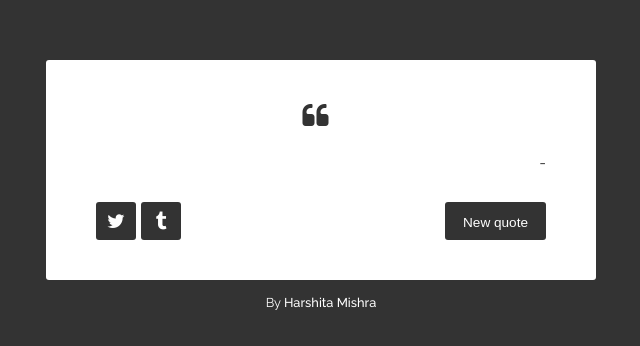
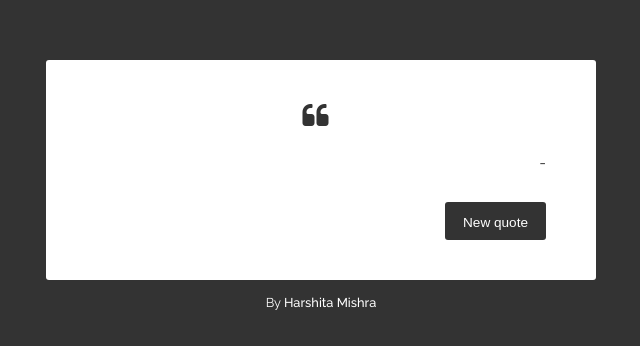
Before and after one commit to Harshita7317/Motivational-Quotes, a plain HTML site: page index.html in a window 1280 px wide. Shown: the part 200-546 px from the top of the page, without its empty margins (319-959 px from the left). Drawn offline with nearby package versions, Linux system fonts and the light colour scheme; no server answers.

Commit message:
Update index.html

```diff
--- a/index.html
+++ b/index.html
@@ -20,22 +20,7 @@
     </div>
     <div class="quote-author">- <span id="author"></span></div>
     <div class="buttons">
-      <a
-        class="button"
-        id="tweet-quote"
-        title="Tweet this quote!"
-        target="_top"
-      >
-        <i class="fa fa-twitter"></i>
-      </a>
-      <a
-        class="button"
-        id="tumblr-quote"
-        title="Post this quote on tumblr!"
-        target="_blank"
-      >
-        <i class="fa fa-tumblr"></i>
-      </a>
+
       <button class="button" id="new-quote">New quote</button>
     </div>
   </div>
```
